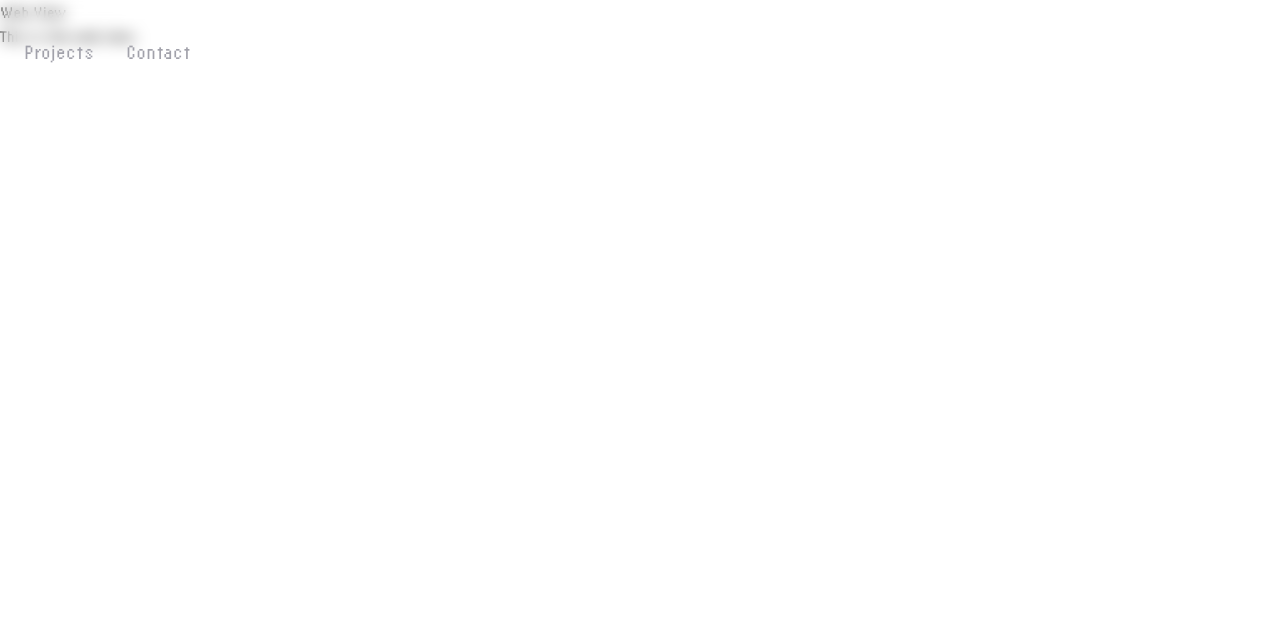
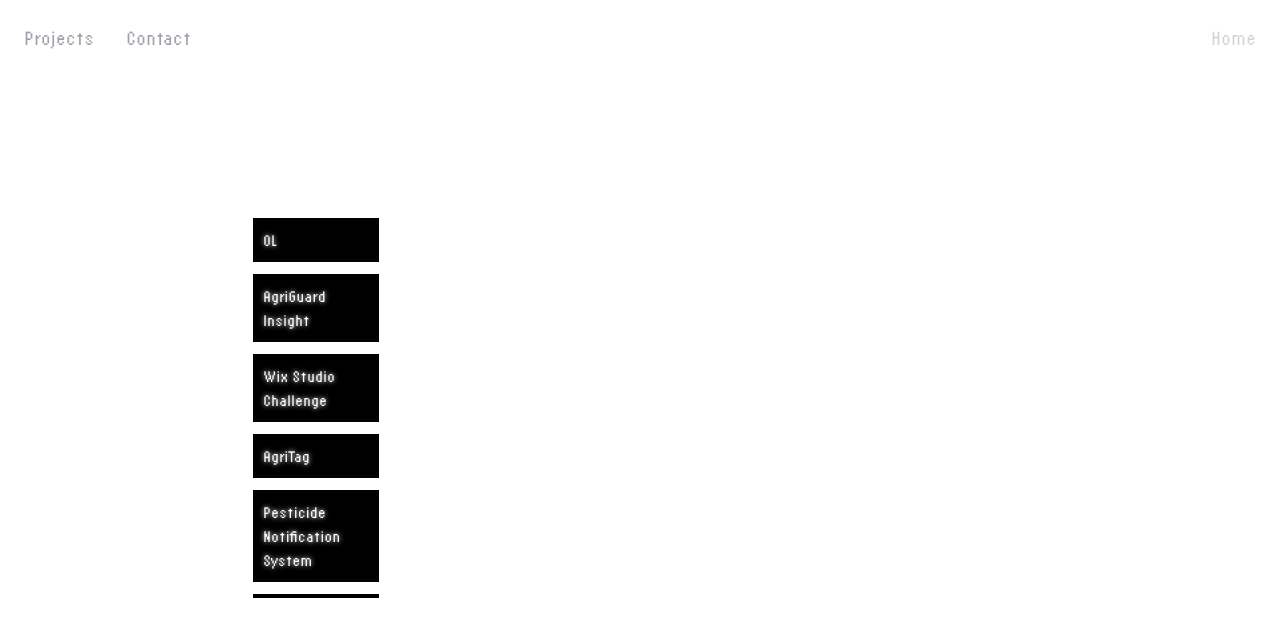
Before and after one commit to aarasawa/aarasawa.dev, a Next.js app: page /projects in a window 1280 px wide. Shown: the top 636 px of the page. Built offline with nearby package versions, Linux system fonts and the light colour scheme.

Commit message:
Updated packages and created preliminary projects ui design

```diff
--- a/app/components/Home/Home.tsx
+++ b/app/components/Home/Home.tsx
@@ -2,7 +2,7 @@ import React from 'react';
 import Link from 'next/link';
 import styles from './Home.module.css';
 
-const navigation = [
+const nav = [
   { name: "Projects", href: "/projects" },
   { name: "Contact", href: "/contact" },
 ];
@@ -16,7 +16,7 @@ function Home() {
 
       <nav className={styles.homeNav}>
         <ul className={styles.homeNavUl}>
-          {navigation.map((item) => (
+          {nav.map((item) => (
             <Link
               key={item.href}
               href={item.href}
--- a/app/components/Navigation/Navigation.tsx
+++ b/app/components/Navigation/Navigation.tsx
@@ -116,9 +116,7 @@ const Navigation: React.FC = () => {
             href="/home"
             className="text-zinc-300 hover:text-zinc-100 z-50"
           >
-
-              <Home size={10}/>
-
+            Home
           </Link>
 
 
--- /dev/null
+++ b/app/components/Project/DosTabs.module.css
@@ -0,0 +1,49 @@
+.container {
+  display: flex;
+  border: 2px solid white;
+  width: 100vh;
+  height: 50vh;
+  box-shadow: 0 0 10px white;
+  margin: auto;
+}
+
+.tabs {
+  display: flex;
+  flex-direction: column;
+  border-right: 2px solid white;
+  padding: 10px;
+  width: 150px;
+  box-shadow: 0 0 10px white;
+  overflow-y: auto; /* Enable vertical scrolling */
+  max-height: 100%; /* Ensure it does not exceed the container's height */
+}
+
+.tabButton {
+  background-color: black;
+  color: white;
+  border: 1px solid white;
+  margin: 5px 0;
+  padding: 10px;
+  cursor: pointer;
+  text-align: left;
+  transition: background-color 0.3s, color 0.3s, box-shadow 0.3s;
+  box-shadow: 0 0 10px white;
+  text-shadow: 0 0 5px white;
+}
+
+.tabButton:hover {
+  background-color: white;
+  color: black;
+  box-shadow: 0 0 15px white;
+}
+
+.tabContent {
+  flex-grow: 1;
+  padding: 20px;
+  color: white;
+  background-color: black;
+  box-shadow: 0 0 10px white;
+  text-shadow: 0 0 5px white;
+  overflow-y: auto; /* Enable vertical scrolling */
+  max-height: 100%; /* Ensure it does not exceed the container's height */
+}
--- /dev/null
+++ b/app/components/Project/DosTabs.tsx
@@ -0,0 +1,43 @@
+import React, { useState } from 'react';
+import styles from './DosTabs.module.css'
+
+const DosTabs: React.FC = () => {
+  const [activeTab, setActiveTab] = useState('home');
+
+  const openTab = (tabName: string) => {
+    setActiveTab(tabName);
+  };
+
+  return (
+    <div className={styles.container}>
+      <div className={styles.tabs}>
+        <button className={styles.tabButton} onClick={() => openTab('Open Library')}>OL</button>
+        <button className={styles.tabButton} onClick={() => openTab('AgriGuard Insight')}>AgriGuard Insight</button>
+        <button className={styles.tabButton} onClick={() => openTab('Wix Studio Challenge')}>Wix Studio Challenge</button>
+        <button className={styles.tabButton} onClick={() => openTab('AgriTag')}>AgriTag</button>
+        <button className={styles.tabButton} onClick={() => openTab('Pesticide Notification System')}>Pesticide Notification System</button>
+        <button className={styles.tabButton} onClick={() => openTab('Project SwampFish')}>Project SwampFish</button>
+      </div>
+      <div className={styles.tabContent} style={{ display: activeTab === 'OL' ? 'block' : 'none'}}>
+        Welcome to the Open Library
+      </div>
+      <div className={styles.tabContent} style={{ display: activeTab === 'AgriGuard Insight' ? 'block' : 'none' }}>
+        About us information goes here.
+      </div>
+      <div className={styles.tabContent} style={{ display: activeTab === 'Wix Studio Challenge' ? 'block' : 'none' }}>
+        About us information goes here.
+      </div>
+      <div className={styles.tabContent} style={{ display: activeTab === 'AgriTag' ? 'block' : 'none' }}>
+        About us information goes here.
+      </div>
+      <div className={styles.tabContent} style={{ display: activeTab === 'Pesticide Notification System' ? 'block' : 'none' }}>
+        Welcome to the Home page.
+      </div>
+      <div className={styles.tabContent} style={{ display: activeTab === 'Project SwampFish' ? 'block' : 'none' }}>
+        Details of services offered.
+      </div>
+    </div>
+  );
+};
+
+export default DosTabs;
--- a/app/components/Project/WebProjectView.tsx
+++ b/app/components/Project/WebProjectView.tsx
@@ -1,11 +1,12 @@
 'use client'
 import Navigation from '../Navigation/Navigation';
+import DosTabs from './DosTabs';
+import styles from './WebProjects.module.css';
 
 const WebProjects: React.FC = () => (
-  <div>
+  <div className={styles.container}>
     <Navigation />
-    <h1>Web View</h1>
-    <p>This is the web view.</p>
+    <DosTabs />
   </div>
 );
 
--- /dev/null
+++ b/app/components/Project/WebProjects.module.css
@@ -0,0 +1,16 @@
+.container {
+  display: flex;
+  flex-direction: column;
+  height: 100vh;
+}
+
+.navigation {
+  flex: 0 1 20%;
+}
+
+.dosTabs {
+  flex: 1 1 80%;
+  display: flex;
+  justify-content: center;
+  align-items: center;
+}
```
Also changed, not shown: package.json (+6 -5 lines), 1 other file (tests, documents, lock files or other folders).
